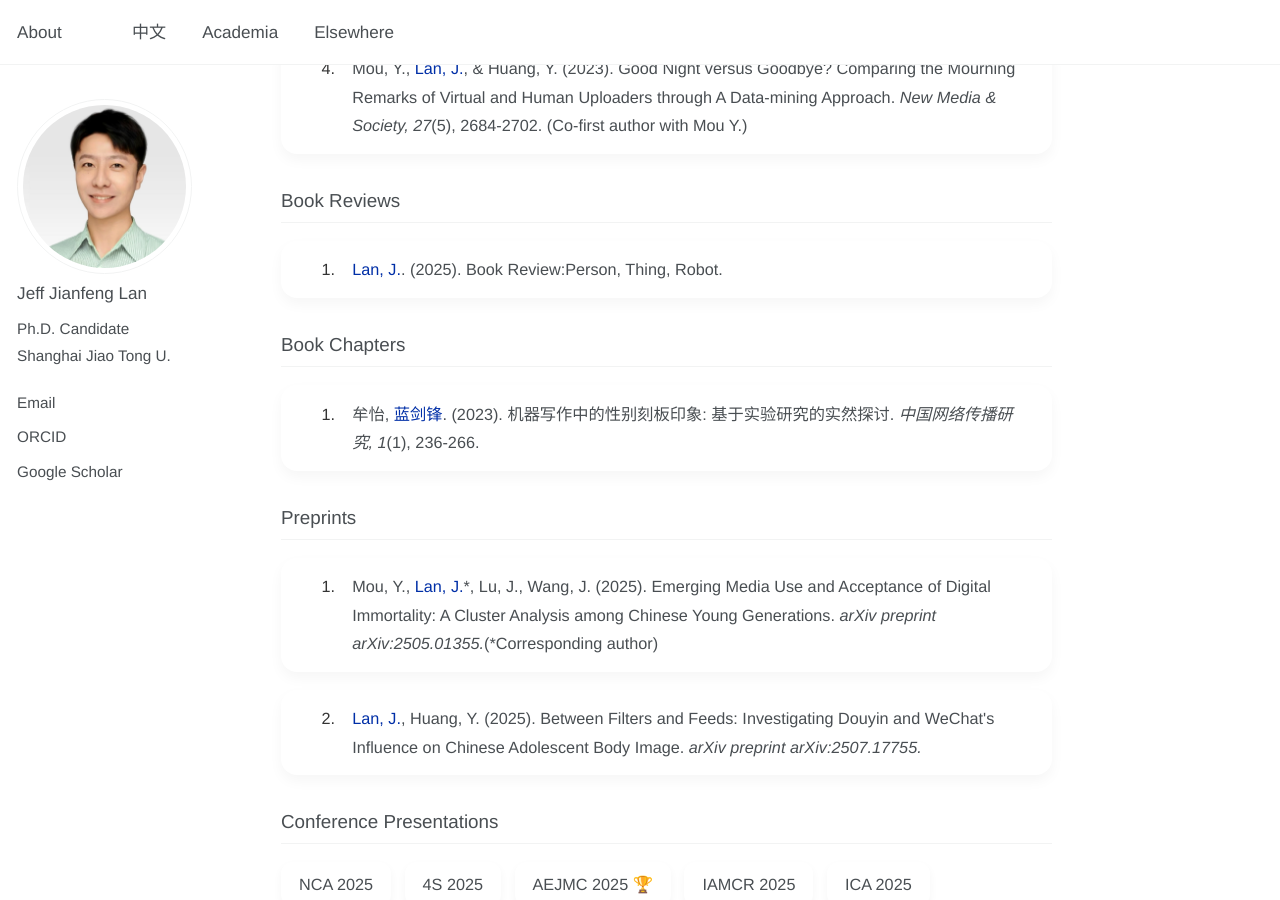
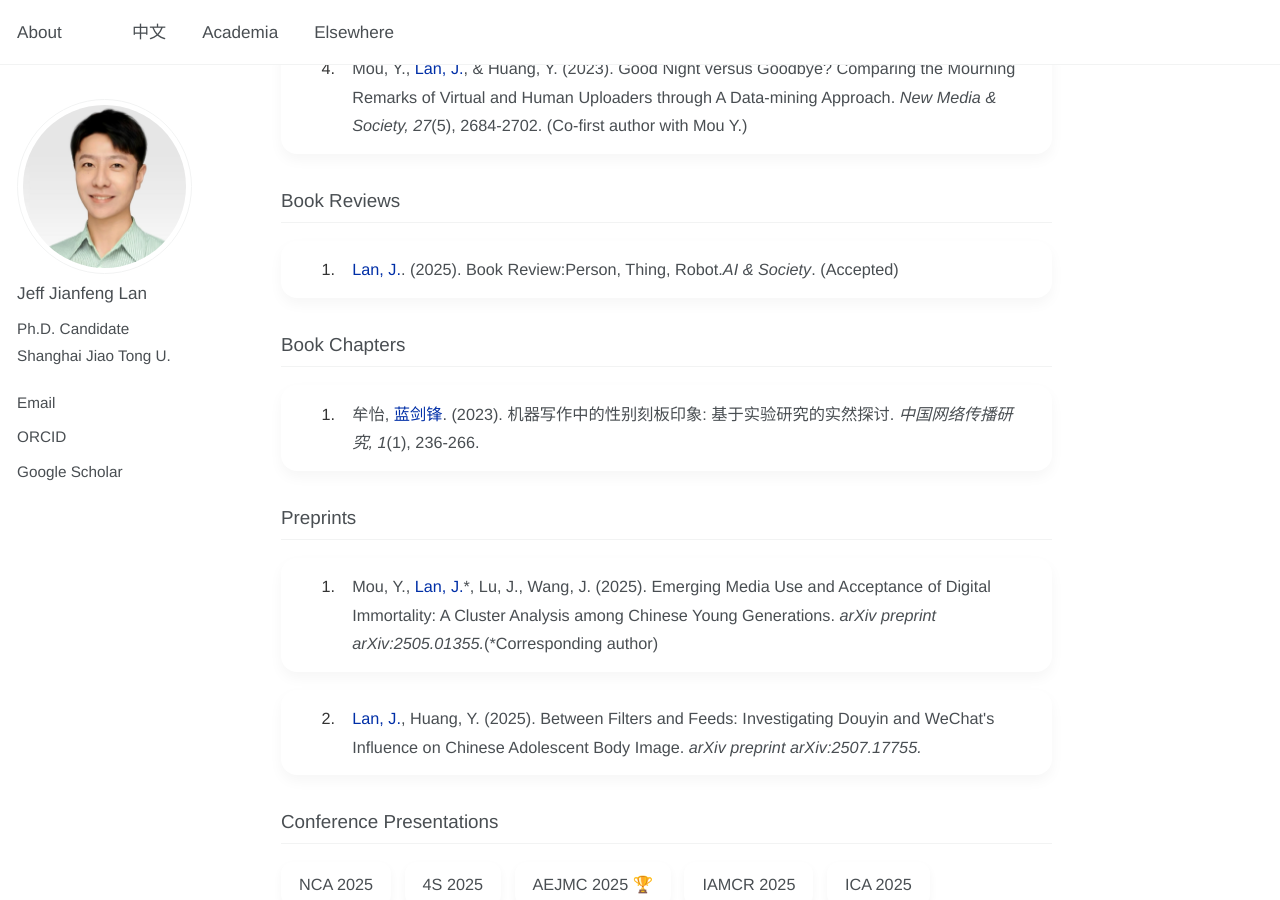
Before and after one commit to jianfenglan/jianfenglan.github.io, a Jekyll site: the page built from academia.md, in a window 1280 px wide and 900 px high, scrolled down 526 px. Built offline with Jekyll 4.4.1, drawn with Linux system fonts in a browser that asks for light colours.

Commit message:
Update academia.md

```diff
--- a/academia.md
+++ b/academia.md
@@ -147,7 +147,7 @@
 <div class="publication-list">
     <div class="publication-card">
         <div class="publication-content">
-         <span class="my-name">Lan, J.</span>. (2025). Book Review:Person, Thing, Robot.
+         <span class="my-name">Lan, J.</span>. (2025). Book Review:Person, Thing, Robot.<em>AI & Society</em>. (Accepted)
         </div>
     </div>
     </div>
```
